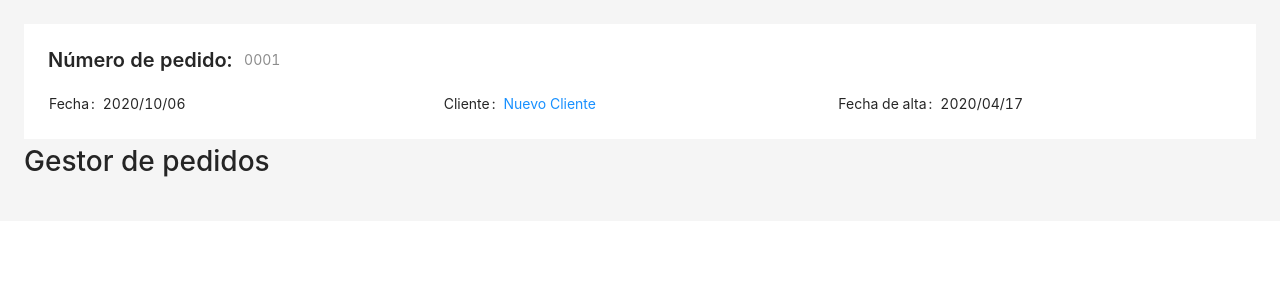
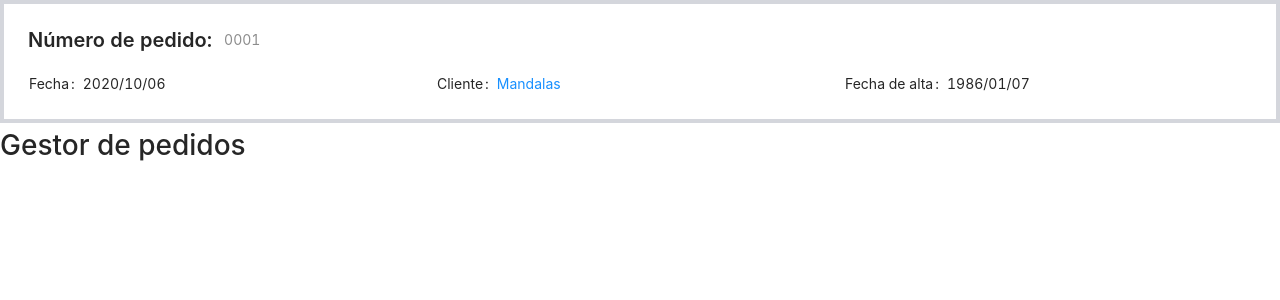
Before and after one commit to eMeDeCe/ReactPractices, a React app in the folder deliverableExercises/desafioPedidos/: page / in a window 1280 px wide. Shown: the top 300 px of the page. Built offline with nearby package versions, Linux system fonts and the light colour scheme.

Commit message:
Terminada cabecera, comienzo pedidos

```diff
--- a/deliverableExercises/desafioPedidos/src/layouts/header/header.layaut.css
+++ b/deliverableExercises/desafioPedidos/src/layouts/header/header.layaut.css
@@ -1,4 +1,4 @@
 .site-page-header-ghost-wrapper {
-  background-color: #f5f5f5;
-  padding: 24px;
+  background-color: #d4d6dc;
+  padding: 4px;
 }
--- a/deliverableExercises/desafioPedidos/src/layouts/header/header.layout.tsx
+++ b/deliverableExercises/desafioPedidos/src/layouts/header/header.layout.tsx
@@ -1,7 +1,7 @@
 import React from 'react';
 import 'antd/dist/antd.css';
 import 'antd/dist/antd.css';
-import { PageHeader, Descriptions } from 'antd';
+import { PageHeader, Descriptions, Button, Progress } from 'antd';
 import './header.layaut.css';
 
 const rightNow = new Date();
@@ -10,21 +10,57 @@ const date = rightNow
   .slice(0, 10)
   .replace(/-/g, '/');
 
-export const HeaderLayout: React.FC = ({ children }) => (
-  <>
+function generalDatas({ cliente, numeroCliente, fechaCreacion }) {
+  return (
     <div className="site-page-header-ghost-wrapper">
-      <PageHeader ghost={false} title=" Número de pedido:" subTitle="0001">
+      <PageHeader
+        ghost={false}
+        title=" Número de pedido:"
+        subTitle={numeroCliente}
+      >
         <Descriptions size="small" column={3}>
           <Descriptions.Item label="Fecha">{date}</Descriptions.Item>
           <Descriptions.Item label="Cliente">
-            <a>Nuevo Cliente</a>
+            <a>{cliente}</a>
           </Descriptions.Item>
           <Descriptions.Item label="Fecha de alta">
-            2020/04/17
+            {fechaCreacion}
           </Descriptions.Item>
         </Descriptions>
       </PageHeader>
-      {children}
     </div>
+  );
+}
+
+function actSend(send) {
+  return send ? (
+    <Button key="1" type="primary"></Button>
+  ) : (
+    <Button key="3">Enviar</Button>
+  );
+}
+
+function progress(stateProgess) {
+  return <Progress type="circle" percent={stateProgess} />;
+}
+
+function total(totalPedido) {
+  return (
+    <Descriptions.Item label="Total del Pedido">
+      <a>{totalPedido}</a>
+    </Descriptions.Item>
+  );
+}
+
+const MemoizedGeneralDatas = React.memo(generalDatas);
+
+export const HeaderLayout: React.FC = ({ children }) => (
+  <>
+    <MemoizedGeneralDatas
+      cliente="Mandalas"
+      numeroCliente="0001"
+      fechaCreacion="1986/01/07"
+    />
+    {children}
   </>
 );
```
